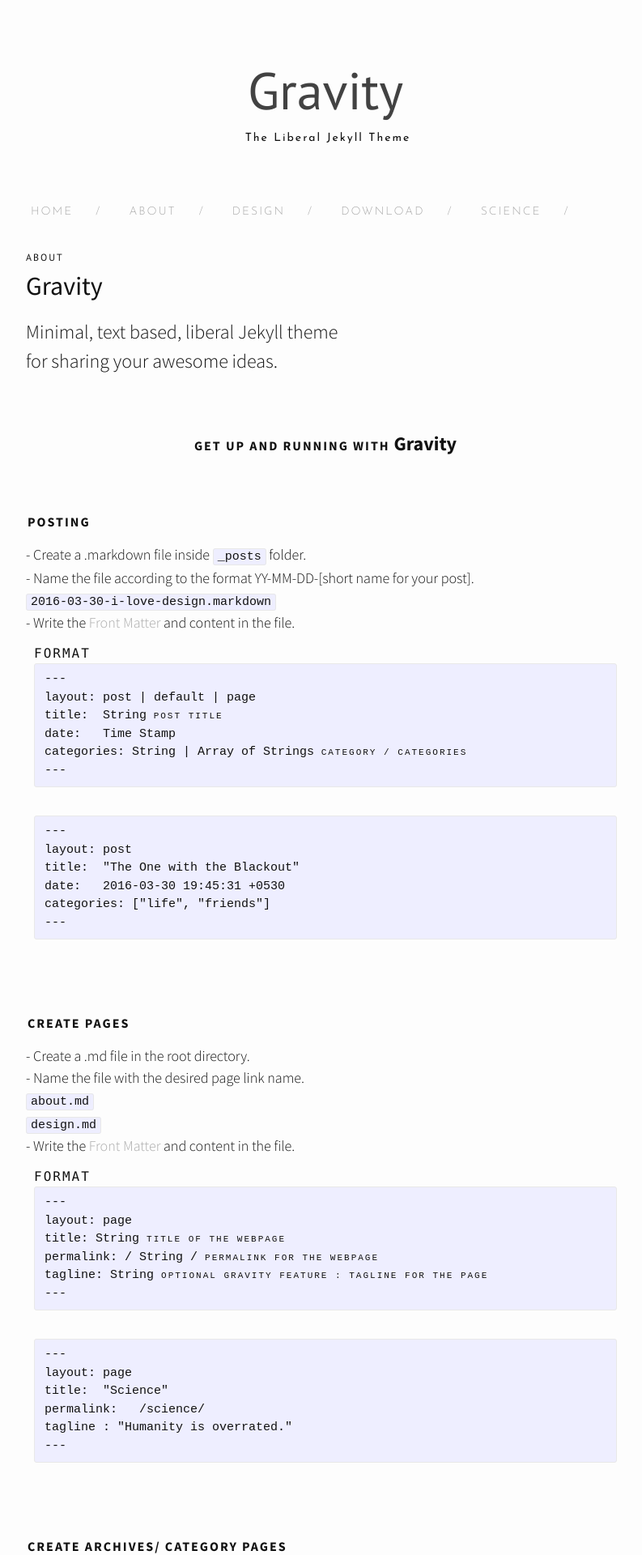
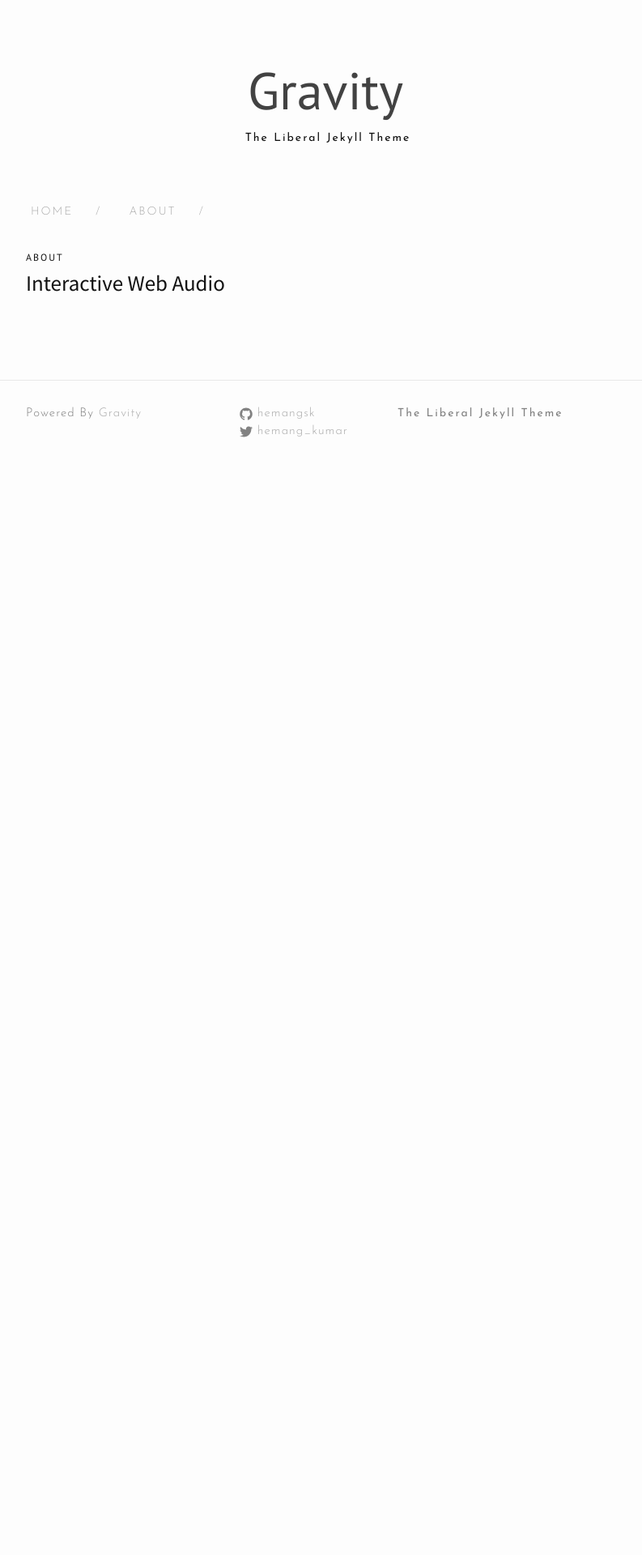
Before and after one commit to interactiveaudio/interactiveaudio.github.io, a Jekyll site: the page built from about.md, in a window 1280 px wide. Shown: the top 1920 px of the page at 81% size, without its empty margins (238-1031 px from the left). Built offline with Jekyll 4.4.1, drawn with Linux system fonts in a browser that asks for light colours; nearby versions of some CDN libraries; after the commit the page ends 900 px from its top, so only the background shows below that; some of the changed text lies outside the part shown.

Commit message:
very basic initial setup

```diff
--- a/_includes/footer.html
+++ b/_includes/footer.html
@@ -1,16 +1,10 @@
 <footer class="site-footer">
 
   <div class="wrapper">
-
-    <h2 class="footer-heading small-site-title">{{ site.title }}</h2>
-
     <div class="footer-col-wrapper">
       <div class="footer-col footer-col-1">
         <ul class="contact-list footer-content">
           <li>Powered By <a href="http://github.com/hemangsk/Gravity">Gravity</a></li>
-          <li>Made with <i class="fa fa-heart"></i> on <a href="http://jekyllrb.com"><span style="color:black">{ { Jekyll } }</a></span></li>
-
-
         </ul>
       </div>
 
--- a/about.md
+++ b/about.md
@@ -4,114 +4,4 @@
 permalink: /about/
 ---
 
-<h2>Gravity</h2>
-<p>Minimal, text based, liberal Jekyll theme<br>for sharing your awesome ideas.</p>
-<br>
-<center><p ><strong><span class="manual">Get up and running with</span> Gravity</strong></p></center>
-<br>
-<div class="manual-post">
-  <div class="manual manual-title">
-  <strong>Posting</strong>
-  </div>
-<p>  <div class="manual-content">
-
-      - Create a .markdown file inside <code class="highlighter-rouge">_posts</code> folder.<br>
-      - Name the file according to the format YY-MM-DD-[short name for your post].<br>  <code>2016-03-30-i-love-design.markdown</code><br>
-      - Write the <a href="jekyll">Front Matter</a> and content in the file.<br>
-      <div class="example">
-        <span class='manual'>FORMAT</span><BR>
-        <pre>---
-layout: post | default | page
-title:  String<span class="hint"> Post Title</span>
-date:   Time Stamp
-categories: String | Array of Strings<span class="hint"> Category / Categories </span>
----</pre>
-      </div>
-      <div class="example">
-
-        <pre>---
-layout: post
-title:  "The One with the Blackout"
-date:   2016-03-30 19:45:31 +0530
-categories: ["life", "friends"]
----</pre>
-      </div>
-
-
-  </div>
-</p>
-</div>
-<br>
-<div class="manual-post">
-  <div class="manual manual-title">
-  <strong>Create Pages</strong>
-  </div>
-<p>  <div class="manual-content">
-
-      - Create a .md file in the root directory.<br>
-      - Name the file with the desired page link name.<br>  <code>about.md</code><br><code>design.md</code><br>
-      - Write the <a href="jekyll">Front Matter</a> and content in the file.
-      <div class="example">
-        <span class='manual'>FORMAT</span><BR>
-        <pre>---
-layout: page
-title: String <span class="hint">Title of the webpage</span>
-permalink: / String / <span class="hint">Permalink for the webpage</span>
-tagline: String <span class="hint">Optional Gravity Feature : Tagline for the page</span>
----</pre>
-      </div>
-      <div class="example">
-
-        <pre>---
-layout: page
-title:  "Science"
-permalink:   /science/
-tagline : "Humanity is overrated."
----</pre>
-      </div>
-
-
-  </div>
-</p>
-</div>
-<br>
-<div class="manual-post">
-  <div class="manual manual-title">
-  <strong>Create Archives/ Category Pages</strong><br>
-</div><br>
-<div class="archiveIntro">
-  <p>
-    Introducing <strong>Archive Pages</strong>.<br></p>
-  <span class="archive-intro">  You can display a list of all the post corresponding to a particular category on a standalone Page using the <code>'archive'</code> layout.
-</span>
-</div>
-<br>
-
-<p>  <div class="manual-content">
-
-      - Create a .md file in the root directory.<br>
-      - Name the file. Preferred name will be the name of the category<br>  <code>life.md</code><br>
-      - Write the <a href="jekyll">Front Matter</a> and content in the file.
-      <div class="example">
-        <span class='manual'>FORMAT</span><BR>
-    <pre>---
-layout: archive<span class="hint"> Archive Page Layout</span>
-title: String <span class="hint">Title of the webpage</span>
-permalink: / String / <span class="hint">Permalink for the webpage</span>
-tagline: String <span class="hint"> Tagline for the page</span>
-category : String <span class="hint"> Name of the category of which the page will show posts.</span>
----</pre>
-      </div>
-      <div class="example">
-
-        <pre>---
-layout: archive
-title:  "Design"
-permalink : "Design"
-category: "design"
-tagline: "It's all about perception."
----</pre>
-    </div><br>
-  </div>
-</p>
-</div>
+# Interactive Web Audio
--- a/css/style.scss
+++ b/css/style.scss
@@ -511,12 +511,12 @@
   width: calc(35% - (#{$spacing-unit} / 2));
 }
 .footer-col-2 {
-  width: -webkit-calc(20% - (#{$spacing-unit} / 2));
-  width: calc(20% - (#{$spacing-unit} / 2));
+  width: -webkit-calc(25% - (#{$spacing-unit} / 2));
+  width: calc(25% - (#{$spacing-unit} / 2));
 }
 .footer-col-3 {
-  width: -webkit-calc(45% - (#{$spacing-unit} / 2));
-  width: calc(45% - (#{$spacing-unit} / 2));
+  width: -webkit-calc(40% - (#{$spacing-unit} / 2));
+  width: calc(40% - (#{$spacing-unit} / 2));
 }
 @include media-query($on-laptop) {
   .footer-col-1,
```
Also changed, not shown: README 2.md (deleted, +0 -20 lines), _dev_config.yml (added, +18 -0 lines), _posts/2016-03-30-design-stories.markdown (deleted, +0 -14 lines), _posts/2016-03-30-science.markdown (deleted, +0 -14 lines), _posts/2016-03-30-science0.markdown (deleted, +0 -14 lines), _posts/2016-03-30-welcome-to-jekyll.markdown (deleted, +0 -29 lines), design.md (deleted, +0 -7 lines), download.md (deleted, +0 -32 lines), science.md (deleted, +0 -7 lines), LICENSE.txt (deleted).
